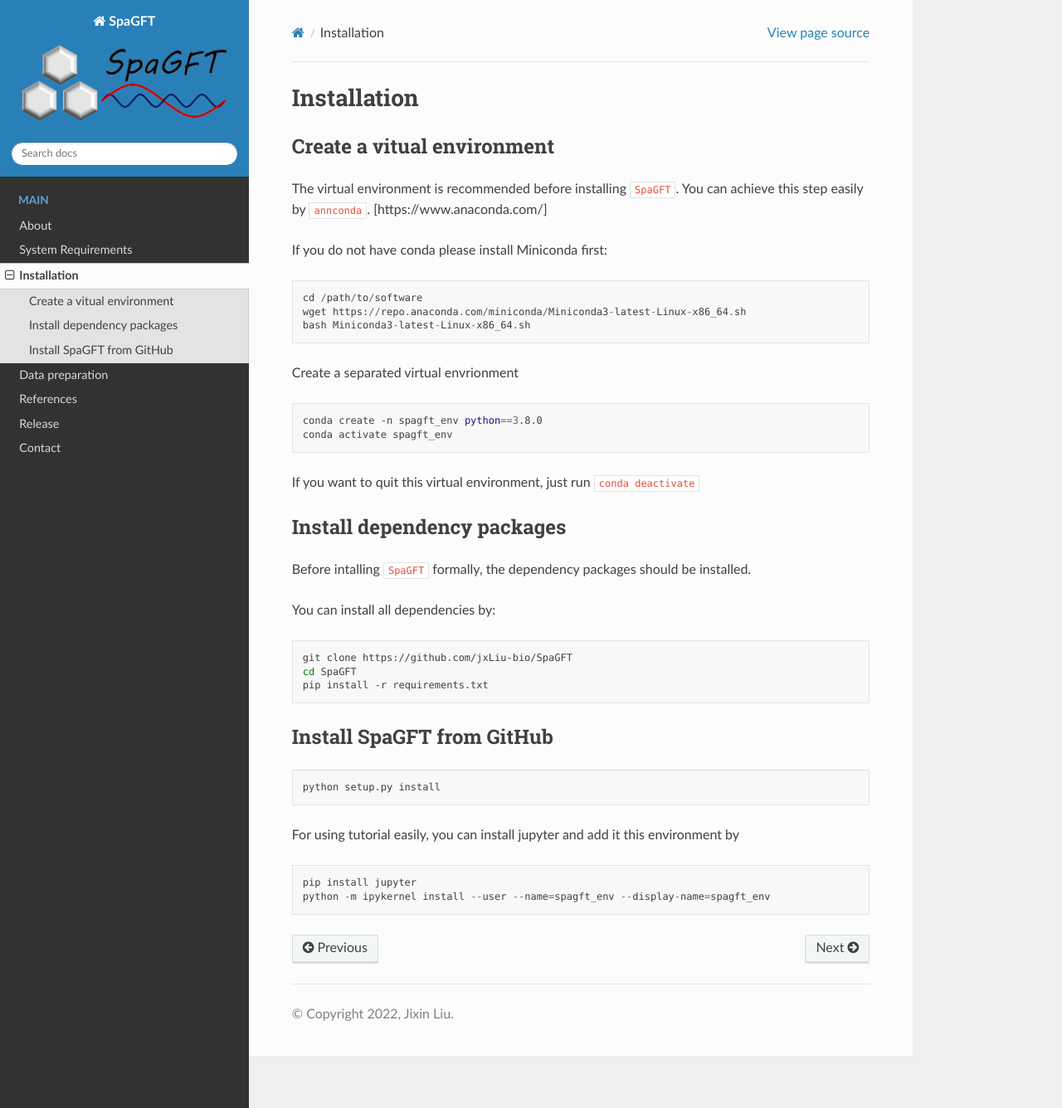
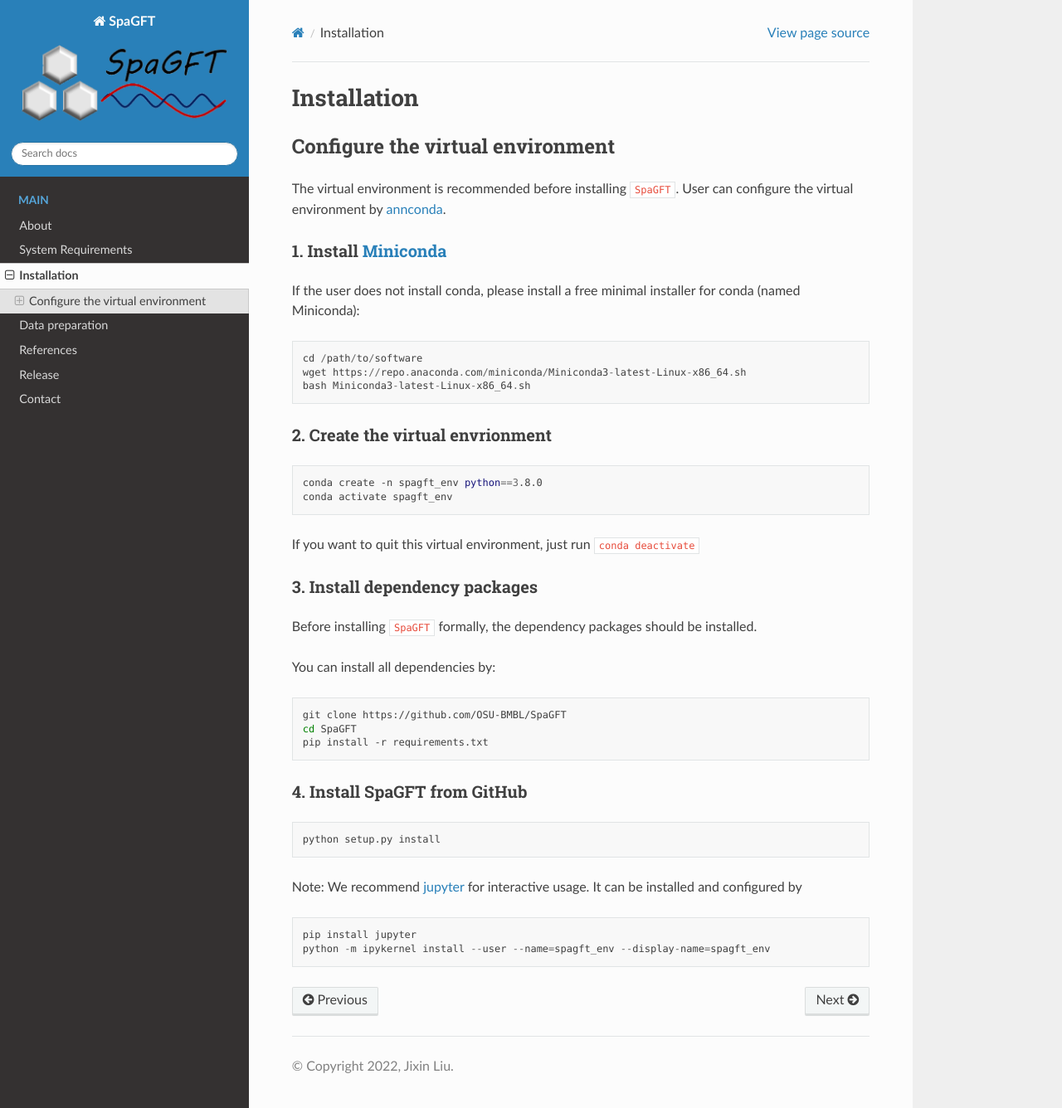
Before and after one commit to jxLiu-bio/SpaGFT, a Sphinx documentation site: the page built from source/Installation.md, in a window 1280 px wide and 1336 px high. Shown: the whole window at 83% size. Built offline with Sphinx 7.4.7 and the Read the Docs theme 2.0.0, drawn with Linux system fonts in a browser that asks for light colours; pages that are not in the unit, such as notebooks, are missing from menus.

Commit message:
Update Installation.md

````diff
--- a/source/Installation.md
+++ b/source/Installation.md
@@ -1,11 +1,12 @@
 ## Installation
 
-### Create a vitual environment
+### Configure the virtual environment
 
-The virtual environment is recommended before installing ```SpaGFT```. You can
-achieve this step easily by ```annconda```. [https://www.anaconda.com/]
+The virtual environment is recommended before installing ```SpaGFT```. User can
+configure the virtual environment by [annconda](https://www.anaconda.com/).
 
-If you do not have conda please install Miniconda first:
+#### 1. Install [Miniconda](https://docs.conda.io/en/latest/miniconda.html)
+If the user does not install conda, please install a free minimal installer for conda (named Miniconda):
 
 ```
 cd /path/to/software
@@ -13,28 +14,28 @@ wget https://repo.anaconda.com/miniconda/Miniconda3-latest-Linux-x86_64.sh
 bash Miniconda3-latest-Linux-x86_64.sh
 ```
 
-Create a separated virtual envrionment
+#### 2. Create the virtual envrionment
 ```shell
 conda create -n spagft_env python==3.8.0
 conda activate spagft_env
 ```
 If you want to quit this virtual environment, just run ``` conda deactivate ```
 
-### Install dependency packages
-Before intalling ```SpaGFT``` formally, the dependency packages should be installed.
+#### 3. Install dependency packages
+Before installing ```SpaGFT``` formally, the dependency packages should be installed.
 
 You can install all dependencies by:
 ```shell
-git clone https://github.com/jxLiu-bio/SpaGFT
+git clone https://github.com/OSU-BMBL/SpaGFT
 cd SpaGFT
 pip install -r requirements.txt
 ```
-### Install SpaGFT from GitHub
+#### 4. Install SpaGFT from GitHub
 ```shell
 python setup.py install
 ```
 
-For using tutorial easily, you can install jupyter and add it this environment by
+Note: We recommend [jupyter](https://jupyter.org/) for interactive usage. It can be installed and configured by
 ```
 pip install jupyter
 python -m ipykernel install --user --name=spagft_env --display-name=spagft_env
````
